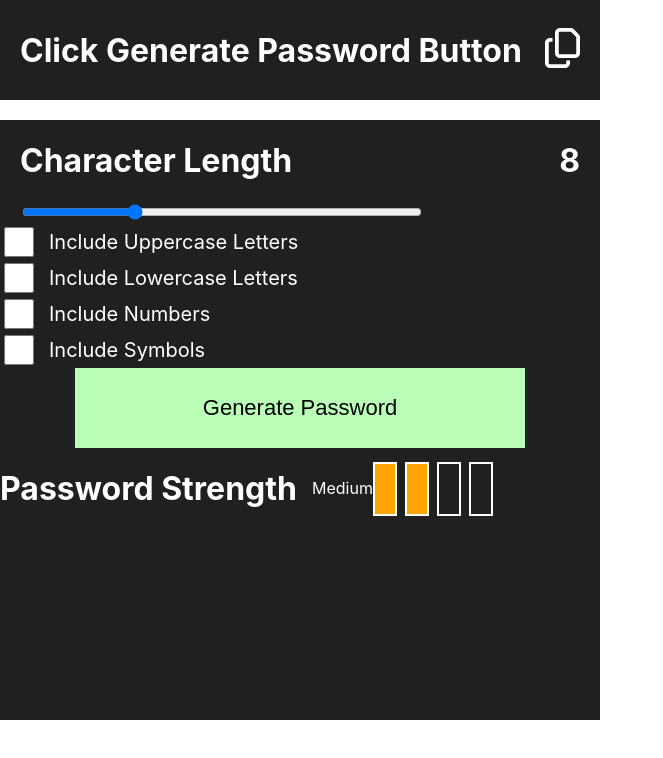
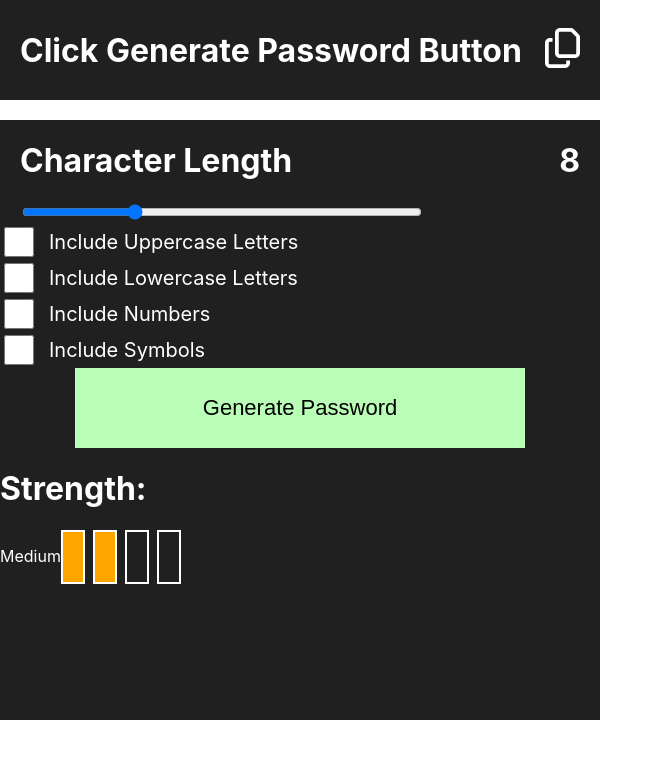
Before and after one commit to Zakariyya98/PasswordGenerator, a React (Create React App) app: page / in a window 1280 px wide. Shown: the top 758 px of the page, without its empty margins (0-663 px from the left). Built offline with nearby package versions, Linux system fonts and the light colour scheme.

Commit message:
PasswordStrength.jsx: add: structure amendments

```diff
--- a/src/components/PasswordStrength/PasswordStrength.jsx
+++ b/src/components/PasswordStrength/PasswordStrength.jsx
@@ -72,11 +72,13 @@ const PasswordStrength = ({ userPassword }) => {
   return (
     <>
       <div className="password-strength__container">
+        <div className="password-strength__inner-content">
           <div className="password-strength__title">
-          <h1>Password Strength</h1>
+            <h1>Strength:</h1>
           </div>
           <div className="password-strength__meter-container">
-          <p>{message}</p>
+            <p className="password-strength__strength">{message}</p>
+
             <div
               className={`password-strength__meter ${
                 activeWeak === true ? "password-strength__meter--active" : null
@@ -85,14 +87,20 @@ const PasswordStrength = ({ userPassword }) => {
 
             <div
               className={`password-strength__meter ${
-              activeMedium === true ? "password-strength__meter--active" : null
+                activeMedium === true
+                  ? "password-strength__meter--active"
+                  : null
               }`}
             ></div>
+
             <div
               className={`password-strength__meter ${
-              activeStrong === true ? "password-strength__meter--active" : null
+                activeStrong === true
+                  ? "password-strength__meter--active"
+                  : null
               }`}
             ></div>
+
             <div
               className={`password-strength__meter ${
                 activeVeryStrong === true
@@ -102,6 +110,7 @@ const PasswordStrength = ({ userPassword }) => {
             ></div>
           </div>
         </div>
+      </div>
     </>
   );
 };
```
Lines whose indentation alone changed are shown as unchanged.
